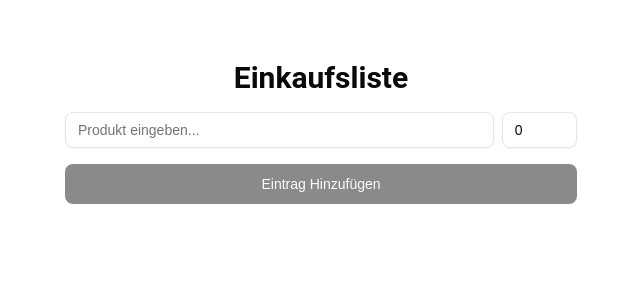
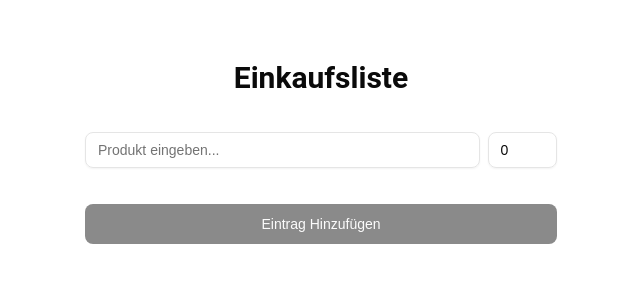
Before and after one commit to Schokett/Einkaufsliste, a React (Vite) app: page / in a window 1280 px wide. Shown: the top 300 px of the page, without its empty margins (319-959 px from the left). Built offline with nearby package versions, Linux system fonts and the light colour scheme.

Commit message:
Distance from the border

```diff
--- a/src/App.tsx
+++ b/src/App.tsx
@@ -100,9 +100,9 @@ function App() {
           },
         }}
       />
-      <section className="m-5 flex flex-col max-w-lg mx-auto gap-4 text-center justify-center items-center">
+      <section className="my-5 px-5 mx-auto flex flex-col max-w-lg gap-4 text-center justify-center items-center">
         <h1 className="text-3xl font-bold font-roboto mt-10">Einkaufsliste</h1>
-        <div className="flex gap-2 w-full ">
+        <div className="flex gap-2 w-full m-5 ">
           <Input
             value={input}
             onChange={(e) => setInput(e.target.value)}
```
